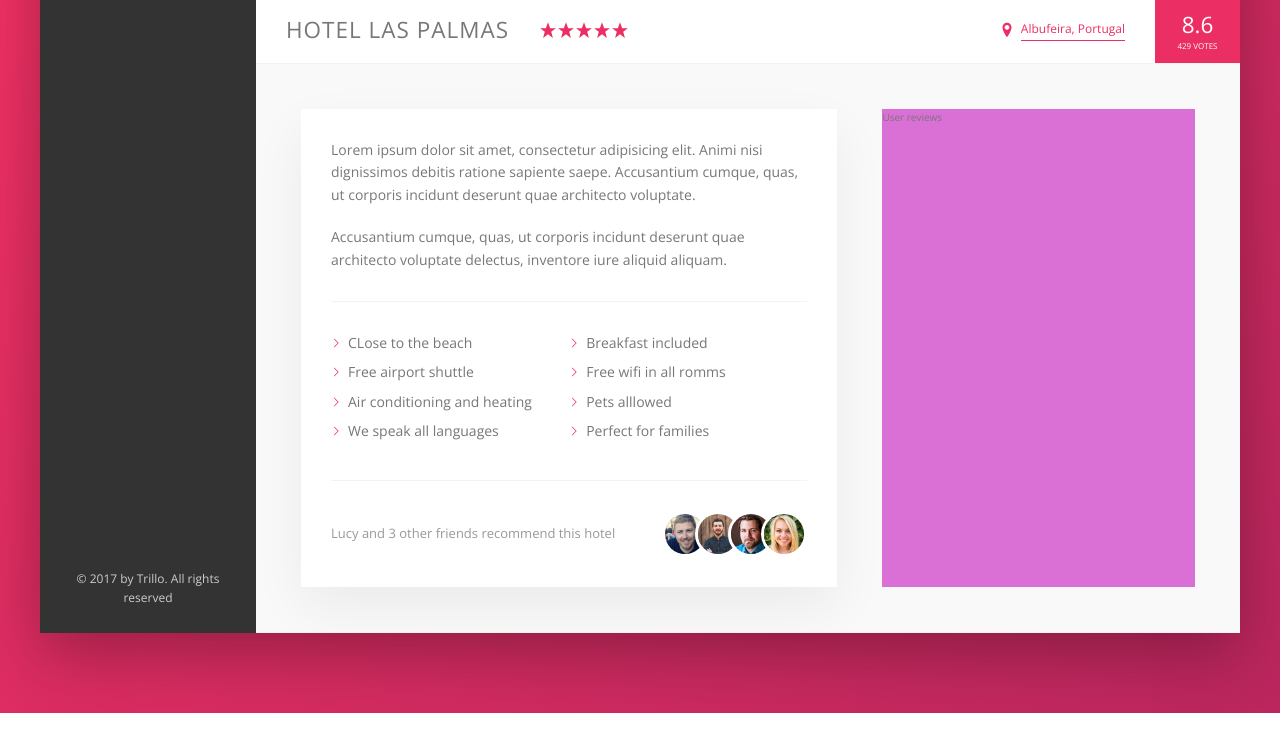
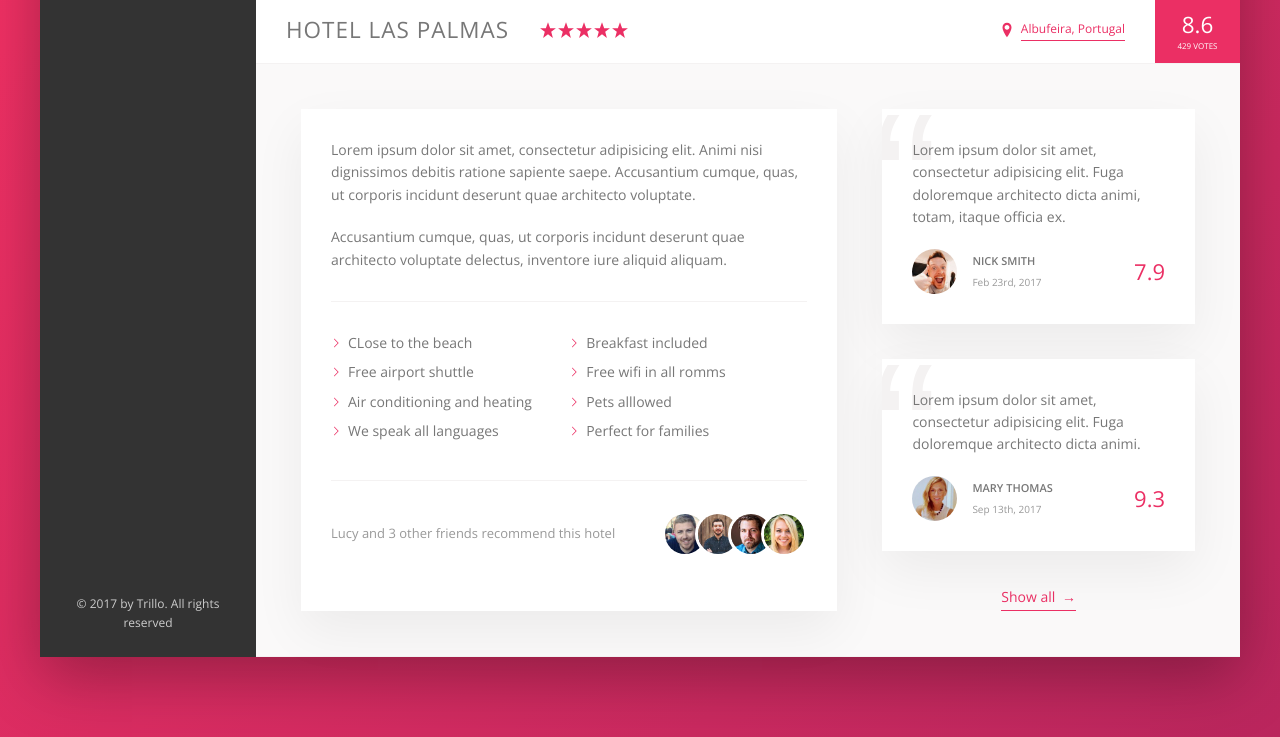
Before and after one commit to concentrator/trillo, a website: page index.html in a window 1280 px wide. Shown: the part 538-1275 px from the top of the page. Before the commit the page ends 1251 px from the top, so only its background shows below. Drawn offline with nearby package versions, Linux system fonts and the light colour scheme.

Commit message:
Adds user reviews

```diff
--- a/index.html
+++ b/index.html
@@ -158,7 +158,34 @@
                 </div>
               </div>
               <div class="user-reviews">
-                User reviews
+                <figure class="review">
+                  <blockquote class="review__text">
+                    Lorem ipsum dolor sit amet, consectetur adipisicing elit. Fuga doloremque architecto dicta animi, totam, itaque officia ex.
+                  </blockquote>
+                  <figcaption class="review__user">
+                    <img src="img/user-1.jpg" alt="User 1" class="review__photo">
+                    <div class="review__user-box">
+                      <p class="review__user-name">Nick Smith</p>
+                      <p class="review__user-date">Feb 23rd, 2017</p>
+                    </div>
+                    <div class="review__rating">7.9</div>
+                  </figcaption>
+                </figure>
+
+                <figure class="review">
+                  <blockquote class="review__text">
+                    Lorem ipsum dolor sit amet, consectetur adipisicing elit. Fuga doloremque architecto dicta animi.
+                  </blockquote>
+                  <figcaption class="review__user">
+                    <img src="img/user-2.jpg" alt="User 2" class="review__photo">
+                    <div class="review__user-box">
+                      <p class="review__user-name">Mary Thomas</p>
+                      <p class="review__user-date">Sep 13th, 2017</p>
+                    </div>
+                    <div class="review__rating">9.3</div>
+                  </figcaption>
+                </figure>
+                <a href="#" class="button-inline">Show all <span>&rarr;</span></a>
               </div>
             </section>
           </main>
--- a/scss/components/_button.scss
+++ b/scss/components/_button.scss
@@ -8,8 +8,17 @@
   border-bottom: 1px solid currentColor;
   transition: all 0.2s;
 
+  span {
+    margin-left: 3px;
+    transition: margin-left 0.2s;
+  }
+
   &:hover {
     color: var(--color-grey-dark-1);
+
+    span {
+      margin-left: 8px;
+    }
   }
 
   &:focus {
--- /dev/null
+++ b/scss/components/_review.scss
@@ -0,0 +1,60 @@
+.review {
+  position: relative;
+  padding: 3rem;
+  margin-bottom: 3.5rem;
+  background-color: #ffffff;
+  box-shadow: var(--shadow-light);
+  overflow: hidden;
+
+  &::before {
+    content: "\201C";
+    position: absolute;
+    top: -2.5rem;
+    left: -1rem;
+    font-family: sans-serif;
+    font-size: 20rem;
+    line-height: 1;
+    color: var(--color-grey-light-2);
+
+  }
+
+  &__text {
+    position: relative;
+    margin-bottom: 2rem;
+  }
+
+  &__user {
+    display: flex;
+    align-items: center;
+  }
+
+  &__photo {
+    width: 4.5rem;
+    height: 4.5rem;
+    margin-right: 1.5rem;
+    border-radius: 50%;
+  }
+
+  &__user-box {
+
+  }
+
+  &__user-name {
+    font-size: 1.1rem;
+    font-weight: 600;
+    text-transform: uppercase;
+    margin-bottom: 0.4rem;
+  }
+
+  &__user-date {
+    font-size: 1rem;
+    color: var(--color-grey-dark-3);
+  }
+
+  &__rating {
+    margin-left: auto;
+    font-size: 2.2rem;
+    color: var(--color-primary);
+    font-weight: 300;
+  }
+}
--- a/scss/components/_side-nav.scss
+++ b/scss/components/_side-nav.scss
@@ -21,7 +21,7 @@
       background-color: var(--color-primary);
       transform: scaleY(0);
       transition: transform 0.2s,
-                  width 0.4s cubic-bezier(1, 0, 0, 1) 0.2s,
+                  width 0.2s cubic-bezier(1, 0, 0, 1) 0.2s,
                   background-color 0.1s;
     }
 
--- a/scss/layout/_layout.scss
+++ b/scss/layout/_layout.scss
@@ -33,6 +33,7 @@
 }
 
 .detail {
+  font-size: 1.4rem;
   display: flex;
   padding: 4.5rem;
   background-color: var(--color-grey-light-1);
@@ -45,10 +46,11 @@
   margin-right: 4.5rem;
   background-color: #ffffff;
   box-shadow: var(--shadow-light);
-  font-size: 1.4rem;
 }
 
 .user-reviews {
-  background-color: orchid;
   flex: 1;
+  display: flex;
+  flex-direction: column;
+  align-items: center;
 }
--- a/scss/style.scss
+++ b/scss/style.scss
@@ -16,3 +16,4 @@
 @import "components/gallery";
 @import "components/overview";
 @import "components/recommend";
+@import "components/review";
```
Also changed, not shown: css/style.css.
